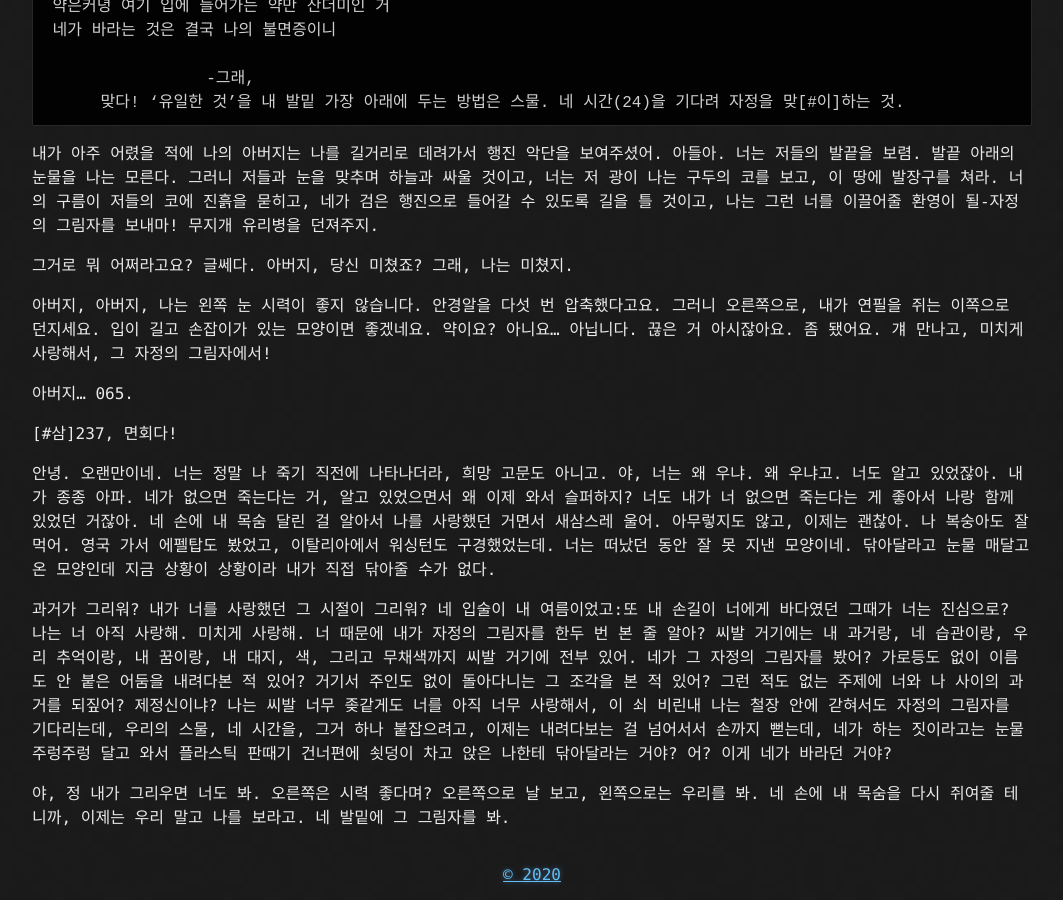
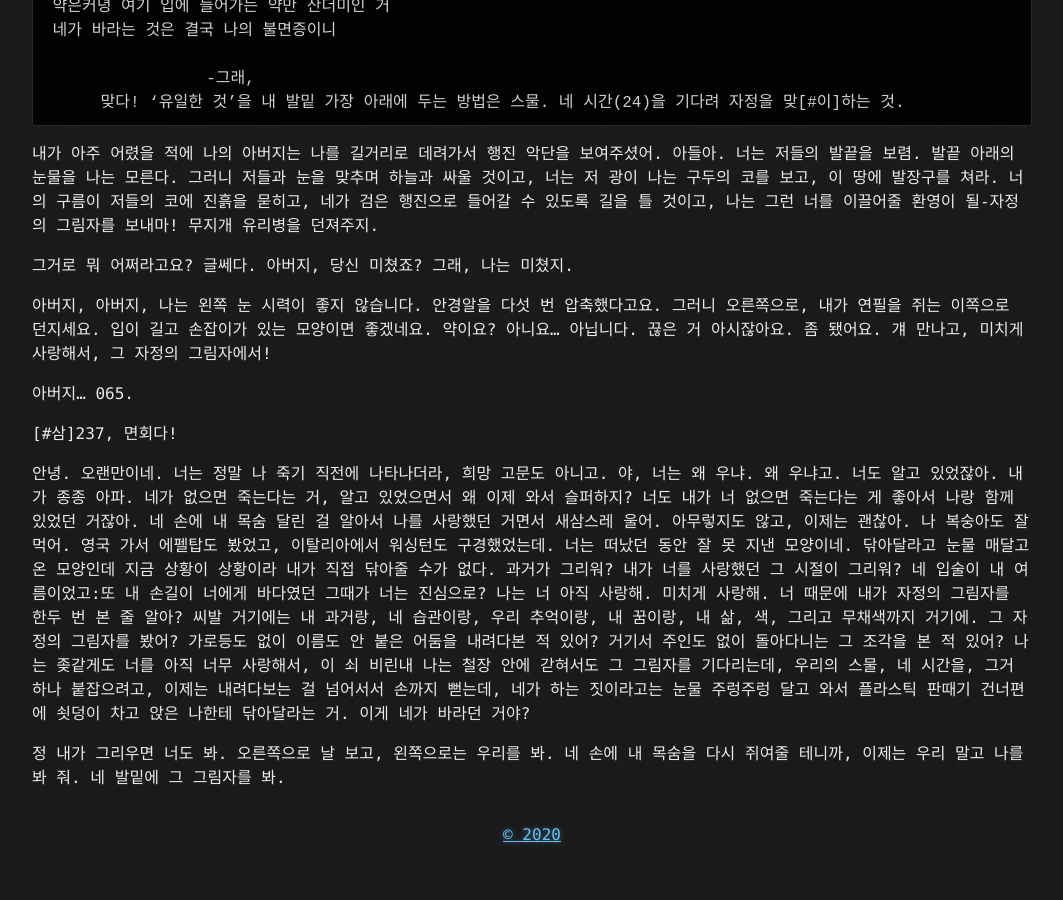
Before and after one commit to imrealz/imrealz.github.com, a Jekyll site: the page built from _posts/2018-08-02-beneath.md, in a window 1280 px wide and 900 px high, scrolled down 864 px. Shown: the whole window, without its empty margins (108-1171 px from the left). Built offline with Jekyll 4.4.1, drawn with Linux system fonts in a browser that asks for light colours; after the commit the page ends 1724 px from its top, so only the background shows below that; some of the changed text lies outside the part shown.

Commit message:
Update and rename 2003-08-02-beneath.md to 2018-08-02-beneath.md

```diff
--- a/_posts/2003-08-02-beneath.md
+++ b/_posts/2018-08-02-beneath.md
@@ -64,7 +64,6 @@ My two eyes are two Is
 [#삼]237, 면회다!
 
 안녕. 오랜만이네. 너는 정말 나 죽기 직전에 나타나더라, 희망 고문도 아니고. 야, 너는 왜 우냐. 왜 우냐고. 너도 알고 있었잖아. 내가 종종 아파. 네가 없으면 죽는다는 거, 알고 있었으면서 왜 이제 와서 슬퍼하지? 너도 내가 너 없으면 죽는다는 게 좋아서 나랑 함께 있었던 거잖아. 네 손에 내 목숨 달린 걸 알아서 나를 사랑했던 거면서 새삼스레 울어. 아무렇지도 않고, 이제는 괜찮아. 나 복숭아도 잘 먹어. 영국 가서 에펠탑도 봤었고, 이탈리아에서 워싱턴도 구경했었는데. 너는 떠났던 동안 잘 못 지낸 모양이네. 닦아달라고 눈물 매달고 온 모양인데 지금 상황이 상황이라 내가 직접 닦아줄 수가 없다.
+과거가 그리워? 내가 너를 사랑했던 그 시절이 그리워? 네 입술이 내 여름이었고:또 내 손길이 너에게 바다였던 그때가 너는 진심으로? 나는 너 아직 사랑해. 미치게 사랑해. 너 때문에 내가 자정의 그림자를 한두 번 본 줄 알아? 씨발 거기에는 내 과거랑, 네 습관이랑, 우리 추억이랑, 내 꿈이랑, 내 삶, 색, 그리고 무채색까지 거기에. 그 자정의 그림자를 봤어? 가로등도 없이 이름도 안 붙은 어둠을 내려다본 적 있어? 거기서 주인도 없이 돌아다니는 그 조각을 본 적 있어? 나는 좆같게도 너를 아직 너무 사랑해서, 이 쇠 비린내 나는 철장 안에 갇혀서도 그 그림자를 기다리는데, 우리의 스물, 네 시간을, 그거 하나 붙잡으려고, 이제는 내려다보는 걸 넘어서서 손까지 뻗는데, 네가 하는 짓이라고는 눈물 주렁주렁 달고 와서 플라스틱 판때기 건너편에 쇳덩이 차고 앉은 나한테 닦아달라는 거. 이게 네가 바라던 거야?
 
-과거가 그리워? 내가 너를 사랑했던 그 시절이 그리워? 네 입술이 내 여름이었고:또 내 손길이 너에게 바다였던 그때가 너는 진심으로? 나는 너 아직 사랑해. 미치게 사랑해. 너 때문에 내가 자정의 그림자를 한두 번 본 줄 알아? 씨발 거기에는 내 과거랑, 네 습관이랑, 우리 추억이랑, 내 꿈이랑, 내 대지, 색, 그리고 무채색까지 씨발 거기에 전부 있어. 네가 그 자정의 그림자를 봤어? 가로등도 없이 이름도 안 붙은 어둠을 내려다본 적 있어? 거기서 주인도 없이 돌아다니는 그 조각을 본 적 있어? 그런 적도 없는 주제에 너와 나 사이의 과거를 되짚어? 제정신이냐? 나는 씨발 너무 좆같게도 너를 아직 너무 사랑해서, 이 쇠 비린내 나는 철장 안에 갇혀서도 자정의 그림자를 기다리는데, 우리의 스물, 네 시간을, 그거 하나 붙잡으려고, 이제는 내려다보는 걸 넘어서서 손까지 뻗는데, 네가 하는 짓이라고는 눈물 주렁주렁 달고 와서 플라스틱 판때기 건너편에 쇳덩이 차고 앉은 나한테 닦아달라는 거야? 어? 이게 네가 바라던 거야?
-
-야, 정 내가 그리우면 너도 봐. 오른쪽은 시력 좋다며? 오른쪽으로 날 보고, 왼쪽으로는 우리를 봐. 네 손에 내 목숨을 다시 쥐여줄 테니까, 이제는 우리 말고 나를 보라고. 네 발밑에 그 그림자를 봐.
+정 내가 그리우면 너도 봐. 오른쪽으로 날 보고, 왼쪽으로는 우리를 봐. 네 손에 내 목숨을 다시 쥐여줄 테니까, 이제는 우리 말고 나를 봐 줘. 네 발밑에 그 그림자를 봐.
```
